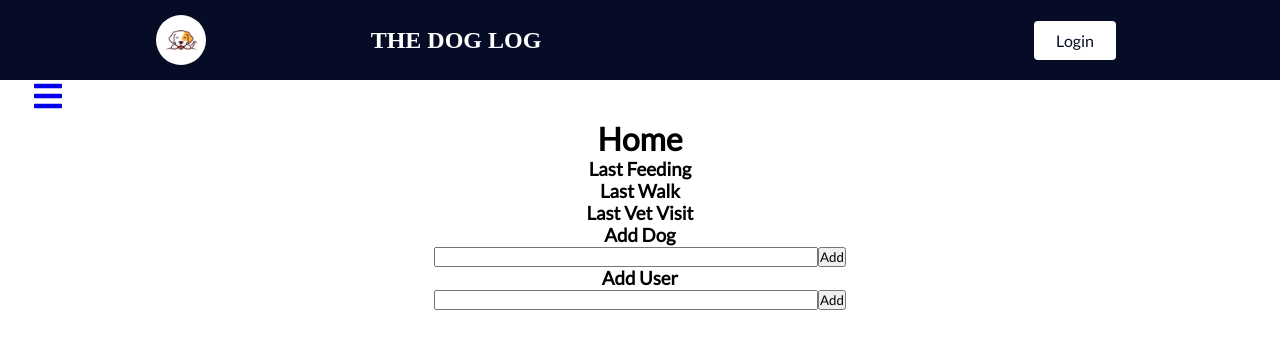
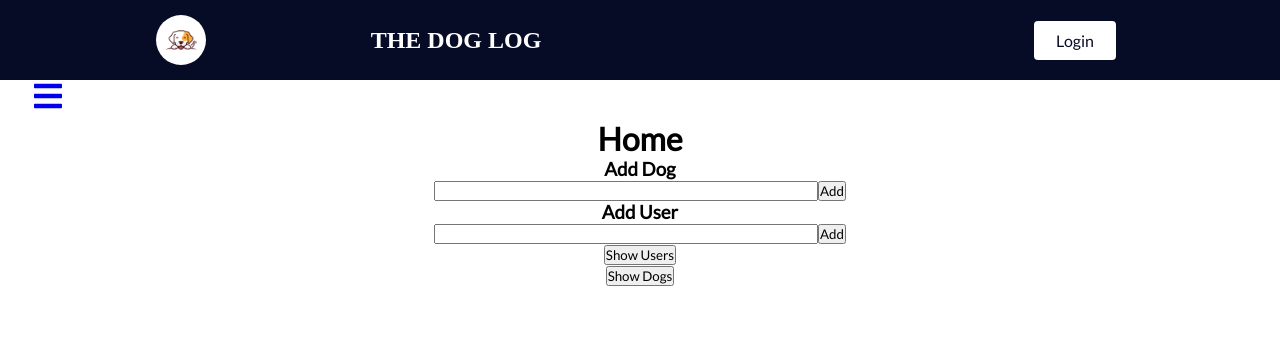
Before and after one commit to Aron400/Dog-Log, a React (Create React App) app in the folder capstone-project/: page / in a window 1280 px wide. Shown: the top 348 px of the page. Built offline with nearby package versions, Linux system fonts and the light colour scheme; a web font is replaced by a local one.

Commit message:
Update home page

```diff
--- a/capstone-project/src/pages/Home.js
+++ b/capstone-project/src/pages/Home.js
@@ -4,10 +4,12 @@ import React, {useState, useEffect} from "react";
 function Home() {
   const [dog, setDog] = useState('');
   const [user, setUser] = useState('');
+  const [dogList, setDogList] = useState([]);
+  const [userList, setUserList] = useState([]);
 
-  const [lastFeeding, setLastFeed] = useState([]);
-  const [lastWalk, setLastWalk] = useState([]);
-  const [lastVet, setLastVet] = useState([]);
+  // const [lastFeeding, setLastFeed] = useState([]);
+  // const [lastWalk, setLastWalk] = useState([]);
+  // const [lastVet, setLastVet] = useState([]);
   // useEffect(() => {
   //   findLastFeed
   // }, []);
@@ -39,8 +41,7 @@ function Home() {
             console.log(user)
             Axios.post('http://localhost:3001/addUser', {
                   name: user,
-            },
-            )
+              })
               .then((res) => {
                   console.log("Server response: ", res);
               })
@@ -49,45 +50,37 @@ function Home() {
               })
             setUser('');
   }
-
-  const findLastFeed = () => {
-    //get most recent Feeding from database
-    Axios.get("http://localhost:3001/lastFeeding").then((response) => {
-      console.log(response);
-
+  const getDogs = (e) => {
+    e.preventDefault();
+    Axios.get('http://localhost:3001/dogs')
+      .then((res) => {
+          console.log("Server response: ", res);
+          setDogList(res.data)
+      })
+      .catch((err) => {
+          console.log("Server respondend with error: ", err);
       })
   }
-  const findLastWalk = () => {
-    //get most recent Walk from database
-    Axios.get("http://localhost:3001/lastFeeding").then((response) => {
-      console.log(response);
-
+  const getUsers = (e) => {
+    e.preventDefault();
+    Axios.get('http://localhost:3001/users')
+      .then((res) => {
+          console.log("Server response: ", res);
+          setUserList(res.data)
       })
-
-  }
-  const findLastVet = () => {
-    //get most recent Vet visit from database
-    Axios.get("http://localhost:3001/lastFeeding").then((response) => {
-      console.log(response);
-
+      .catch((err) => {
+          console.log("Server respondend with error: ", err);
       })
   }
 
   return (
     <div className='home'>
       <h1>Home</h1>
-      <h3>Last Feeding</h3>
-        <div>{lastFeeding}</div>
-      <h3>Last Walk</h3>
-        <div>{lastWalk}</div>
-      <h3>Last Vet Visit</h3>
-        <div>{lastVet}</div>
       <h3>Add Dog</h3>
         <form>
           <input
             type='text'
             name='new-dog'
-            // value={}
             onChange={(e) => {
               setDog(e.target.value)
             }}
@@ -99,13 +92,27 @@ function Home() {
           <input
             type='text'
             name='new-user'
-            // value={}
             onChange={(e) => {
               setUser(e.target.value)
             }}
           />
           <button onClick={addUser}>Add</button>
         </form>
+        <div className="users">
+        <button onClick={getUsers}>Show Users</button>
+
+        {userList.map((val, key) => {
+          return <div className="user">{val.name}</div>
+        })}
+      </div>
+      <div className="dogs">
+        <button onClick={getDogs}>Show Dogs</button>
+
+        {dogList.map((val, key) => {
+          return <div>{val.name}</div>
+        })}
+      </div>
+
     </div>
   );
 }
```
Also changed, not shown: 1 other file (tests, documents, lock files or other folders). Lines whose indentation alone changed are shown as unchanged.
